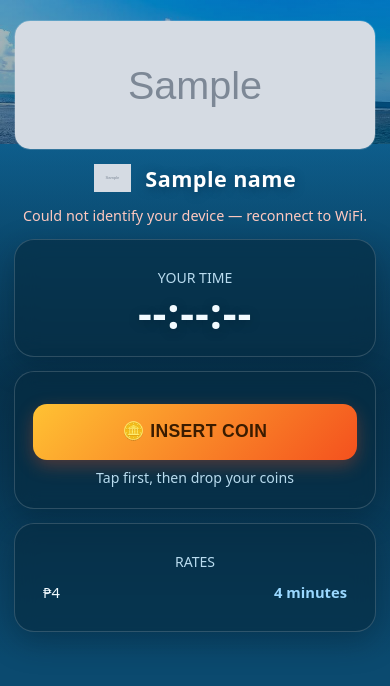
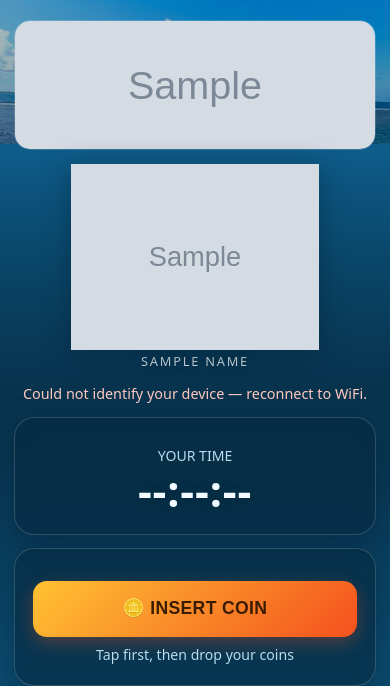
Before and after one commit to arcosesd2/orange-pi-pisowifi, a Flask app: template app/templates/portal.html in a window 390 px wide. Shown: the top 686 px of the page. Run offline with Flask 3, Linux system fonts and the light colour scheme; the template is opened without the code that fills it: most values are stand-ins (such as "Sample title", 1, 10 or a date in 2020); grey boxes marked "Sample" are stand-in pictures; parts of the project's set-up code (start-up, migrations or seed data) failed here and were passed over.

Commit message:
Give the logo room: size the header mark by width, not height
Correcting my own earlier reading: the logo is NOT on a white background. It is
a palette PNG with transparency in the palette; what looked white was the chat
backdrop showing through. The real problem was different and measurable.

The artwork is 848x458 inside a 1024x1024 canvas -- 19% coverage, 55% of the
height empty margin. The header sized a logo by HEIGHT at 1.3em, so more than
half the space went to rendering nothing and the visible mark came out around
9px tall on a phone. Cropping to the bounding box is not tidying here, it is
the difference between legible and not.

Cropped, and emitted at 420x230 (17 KB, down from 83) plus a 240px variant.
Nothing redrawn or recoloured.

The header now treats a logo as what it is -- a wordmark that already says who
this is. Showing it beside the hotspot name said the same thing twice and
squeezed both. Given a logo it is shown properly, sized by width with a height
cap, and the network name sits under it as the small practical detail: which
SSID am I actually on.

Verified on the board at 375px and 320px: logo renders 257x141 and 216x118,
no horizontal overflow, every tap target at least 44px, page fits the viewport.

Co-Authored-By: Claude Opus 5 <noreply@anthropic.com>

```diff
--- a/app/templates/portal.html
+++ b/app/templates/portal.html
@@ -102,12 +102,32 @@
   /* Keyboard focus must stay visible for anyone not using touch. */
   .big:focus-visible, .code:focus-visible {
     outline:3px solid var(--sky-3); outline-offset:2px; }
+  .brandmark { width:100%; max-width:420px; text-align:center; }
+  /* Sized by WIDTH, capped by height. A logo's aspect ratio is the designer's
+     decision, and height-only sizing punishes a wide one -- which this is. */
+  .brandmark img { width:min(74%,300px); max-height:22vh; height:auto;
+                   object-fit:contain; display:block; margin:0 auto;
+                   filter:drop-shadow(0 4px 14px rgba(0,30,50,.45)); }
+  .netname { margin-top:2px; font-size:.8rem; letter-spacing:.14em;
+             text-transform:uppercase; color:rgba(255,255,255,.82);
+             text-shadow:0 1px 8px rgba(0,40,70,.6); }
 </style>
 {% if brand.color %}<style>:root { --accent:{{ brand.color }}; }</style>{% endif %}
 </head>
 <body>
   {% if brand.banner %}<img class="banner" src="/branding/{{ brand.banner }}" alt="">{% endif %}
-  <h1>{% if brand.logo %}<img src="/branding/{{ brand.logo }}" alt="" style="height:1.3em;vertical-align:middle;margin-right:6px">{% else %}📶 {% endif %}{{ name }}</h1>
+  {# A logo is a wordmark: it already says who this is. Squeezing it to 1.3em
+     beside the hotspot name gave a ~9px mark AND said the name twice. Given a
+     logo, show it properly and let the network name sit under it as the small
+     practical detail ("which SSID am I on"), which is what it actually is. #}
+  {% if brand.logo %}
+  <header class="brandmark">
+    <img src="/branding/{{ brand.logo }}" alt="{{ name }}">
+    <div class="netname">{{ name }}</div>
+  </header>
+  {% else %}
+  <h1>📶 {{ name }}</h1>
+  {% endif %}
   {% if unconfigured %}
   <!-- Only on a machine that has never had its admin password set. A card
        straight off a master image has no other way to tell its owner where
```
